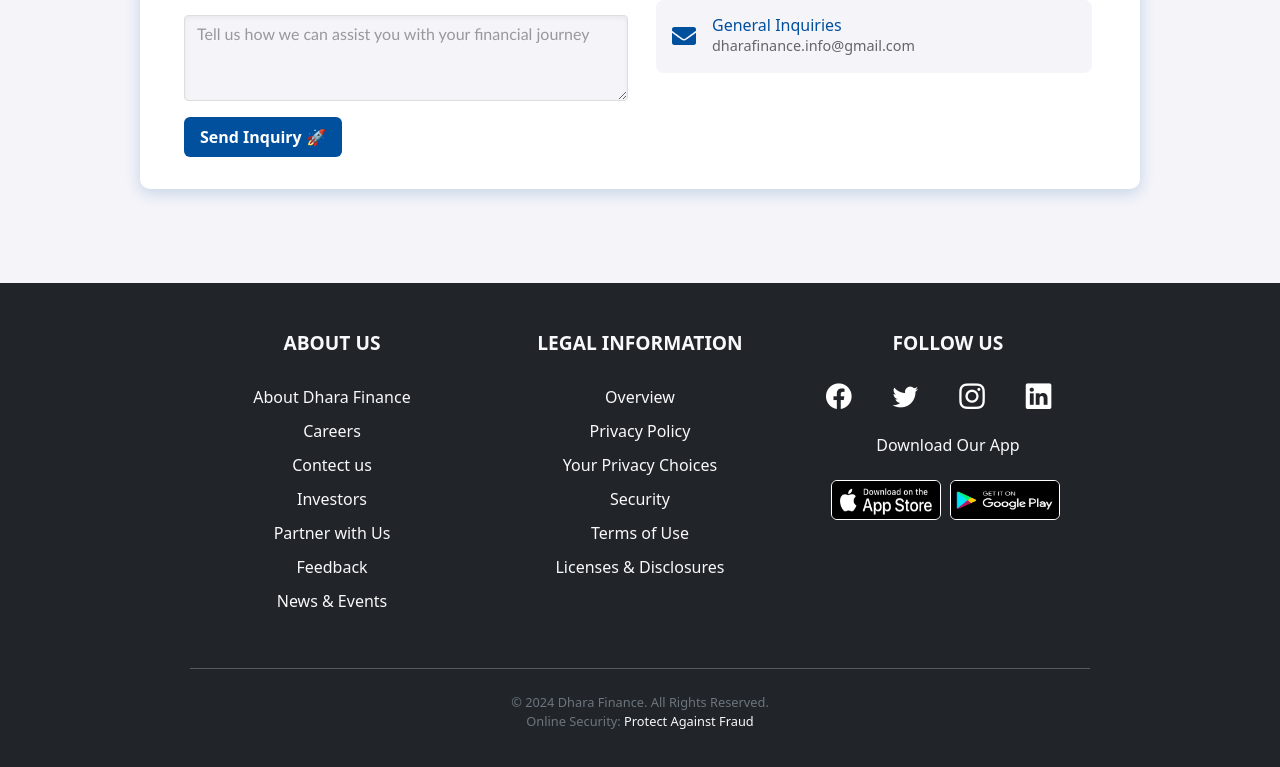
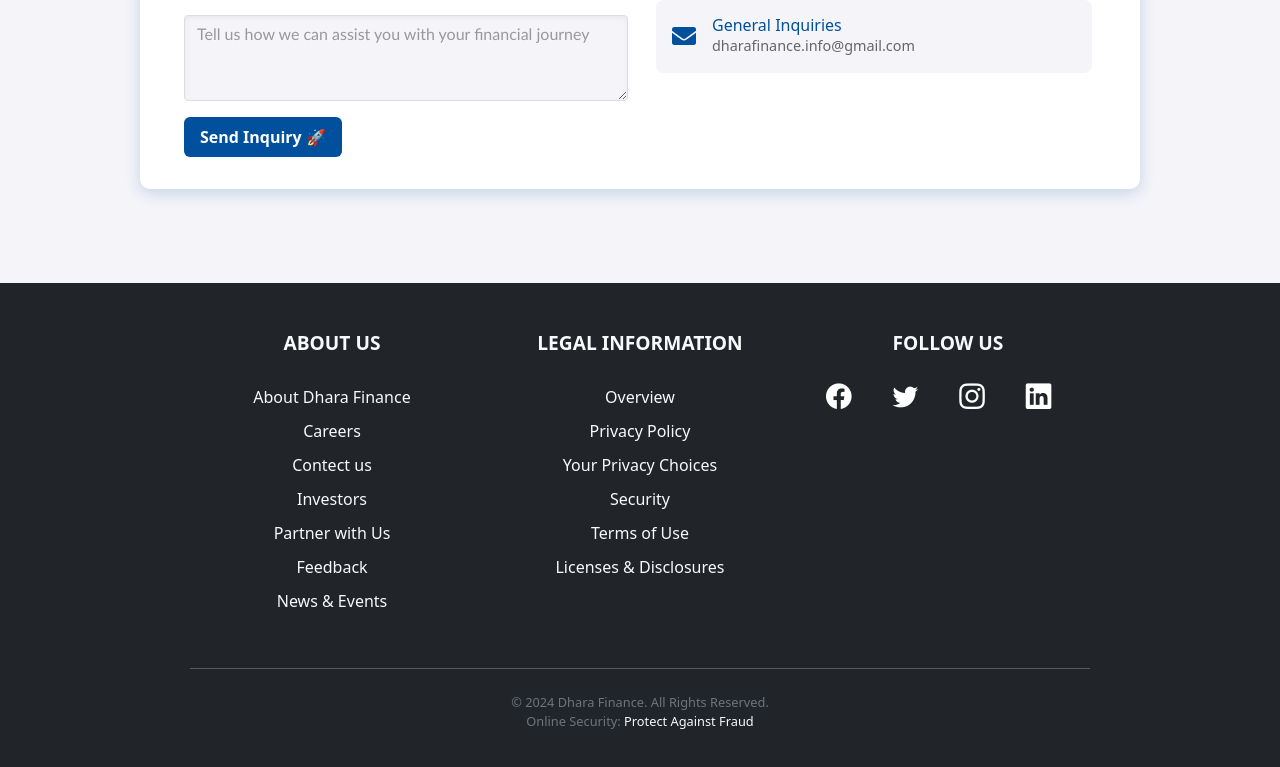
Before and after one commit to sahil-kourav/DharaFinance_project, a React (Create React App) app: page /connect-us in a window 1280 px wide. Shown: the part 517-1284 px from the top of the page. Built offline with nearby package versions, Linux system fonts and the light colour scheme.

Commit message:
fourth commit

```diff
--- a/src/App.css
+++ b/src/App.css
@@ -71,6 +71,11 @@ body {
 
 .loan-nav .nav-link.active img {
   filter: brightness(0) invert(1);
+}
+
+.loan-nav .nav-link.active img:hover {
+  filter: brightness(0) invert(1);
+  /* color: #0056b3; */
 }
 
 .loan-nav .nav-link:hover {
--- a/src/ContectUS/ContectUs.jsx
+++ b/src/ContectUS/ContectUs.jsx
@@ -5,7 +5,6 @@ import { db } from "../ShowDataComponent/firestore";
 import { collection,addDoc } from "firebase/firestore";
 // import "../node_modules/bootstrap/dist/css/bootstrap.min.css";
 import 'bootstrap/dist/css/bootstrap.min.css';
-
 
 
 const ContectUs = () => {
--- a/src/FooterComponent/Footer.jsx
+++ b/src/FooterComponent/Footer.jsx
@@ -38,18 +38,18 @@ const Footer = () => {
 
           <div className="col-md-4">
             <h5>Follow Us</h5>
-            <div className="d-flex">
+            <div className="d-flex ">
               <a href="https://www.facebook.com/dhara.motor.3/" className="mt-2 mb-1 text-light"><i className="footer-icon bi bi-facebook"></i></a>
               <a href="https://x.com/i/flow/login?redirect_after_login=%2FDharaMotorFLtd" className="mt-2 mb-1 text-light"><i className="footer-icon bi bi-twitter"></i></a>
               <a href="https://www.instagram.com/dharafinanceindore/" className="mt-2 mb-1 text-light"><i className="footer-icon bi bi-instagram"></i></a>
               <a href="https://in.linkedin.com/company/dhara-finance" className="mt-2 mb-1 text-light"><i className="footer-icon bi bi-linkedin"></i></a>
             </div>
 
-            <h6 className="mt-3">Download Our App</h6>
+            {/* <h6 className="mt-3">Download Our App</h6>
             <div className="d-flex mt-3">
             <img src={appStoreImg} alt="App Store" className="img-fluid me-1" />
             <img src={googlePlayImg} alt="Google Play" className="img-fluid img-2 " />
-            </div>
+            </div> */}
           </div>
         </div>
 
--- a/src/ShowDataComponent/firestore.jsx
+++ b/src/ShowDataComponent/firestore.jsx
@@ -1,12 +1,7 @@
-// Import the functions you need from the SDKs you need
 import { initializeApp } from "firebase/app";
 // import { getAnalytics } from "firebase/analytics";
 import { getFirestore } from "firebase/firestore";
-// TODO: Add SDKs for Firebase products that you want to use
-// https://firebase.google.com/docs/web/setup#available-libraries
 
-// Your web app's Firebase configuration
-// For Firebase JS SDK v7.20.0 and later, measurementId is optional
 const firebaseConfig = {
   apiKey: "AIzaSyBonq1dGVMO3BxG-lde8aRj-MwuzChcGPs",
   authDomain: "dharadb-7583c.firebaseapp.com",
```
Also changed, not shown: src/ContectUSComponent/ContectUs.jsx (+9 -9 lines).
